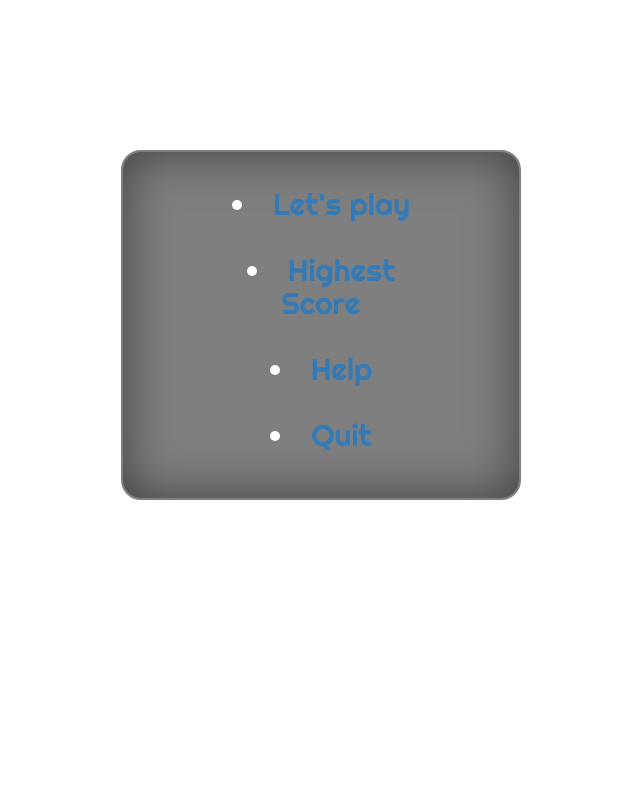
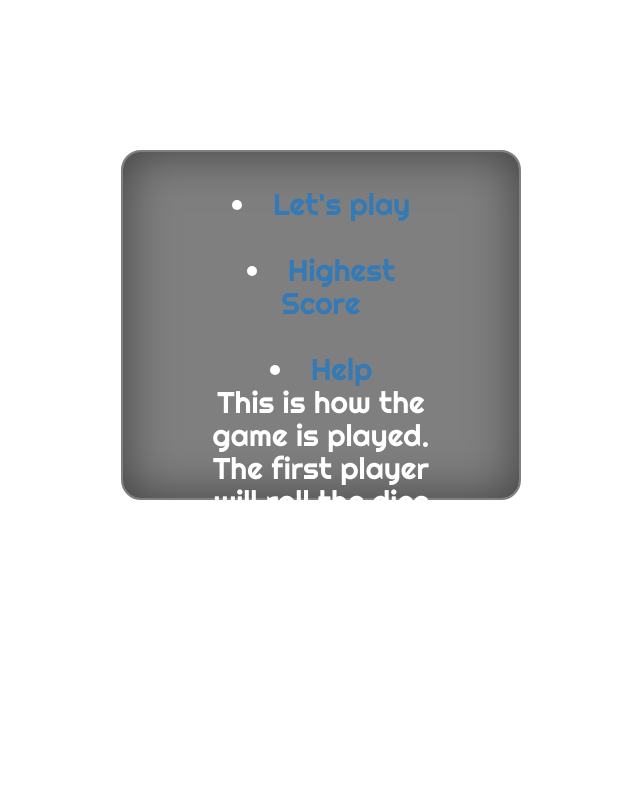
Before and after one commit to dorismtae/Pig-Dice, a plain HTML site: page content.html in a window 1280 px wide. Shown: the top 800 px of the page, without its empty margins (327-967 px from the left). Drawn offline with nearby package versions, Linux system fonts and the light colour scheme.

Commit message:
added the information of the game

```diff
--- a/content.html
+++ b/content.html
@@ -16,7 +16,8 @@
 <li><a href="index.html">Highest Score</a></li>
 
     <br>
-      <li> <a href="index.html">Help</a></li>
+      <li> <a href="index.html">Help</a>
+      <p> This is how the game is played. The first player will roll the dice untill he is satisfied and will be awarded marks.The second player will roll the dice untill he is also satisfied and will be awarded marks. Incase any of the player rolls and gets 1 then all the marks he has will be deducted. have fun in playing the game.</p></li>
       <br>
 
        <li><a href="index.html">Quit</a></li>
```
